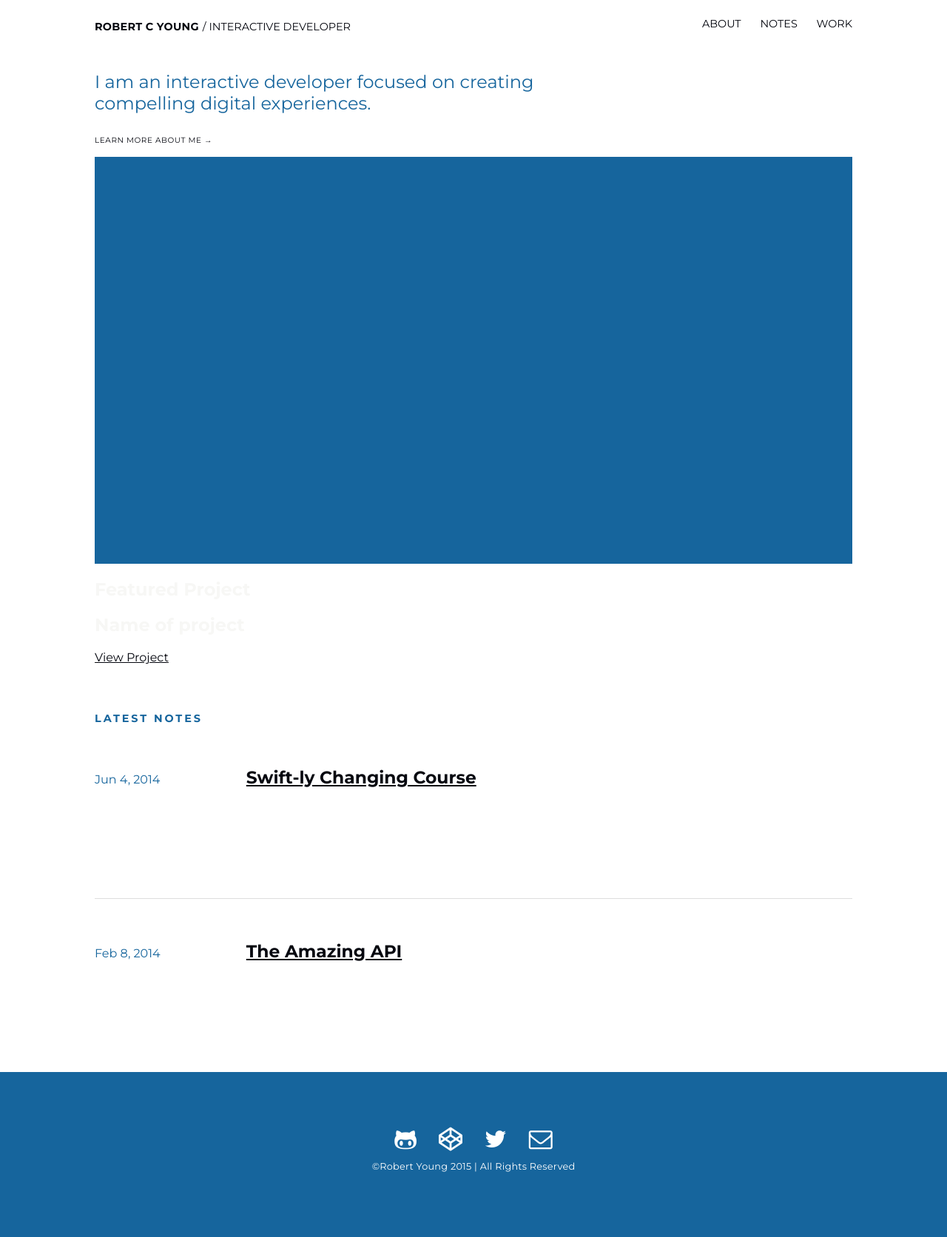
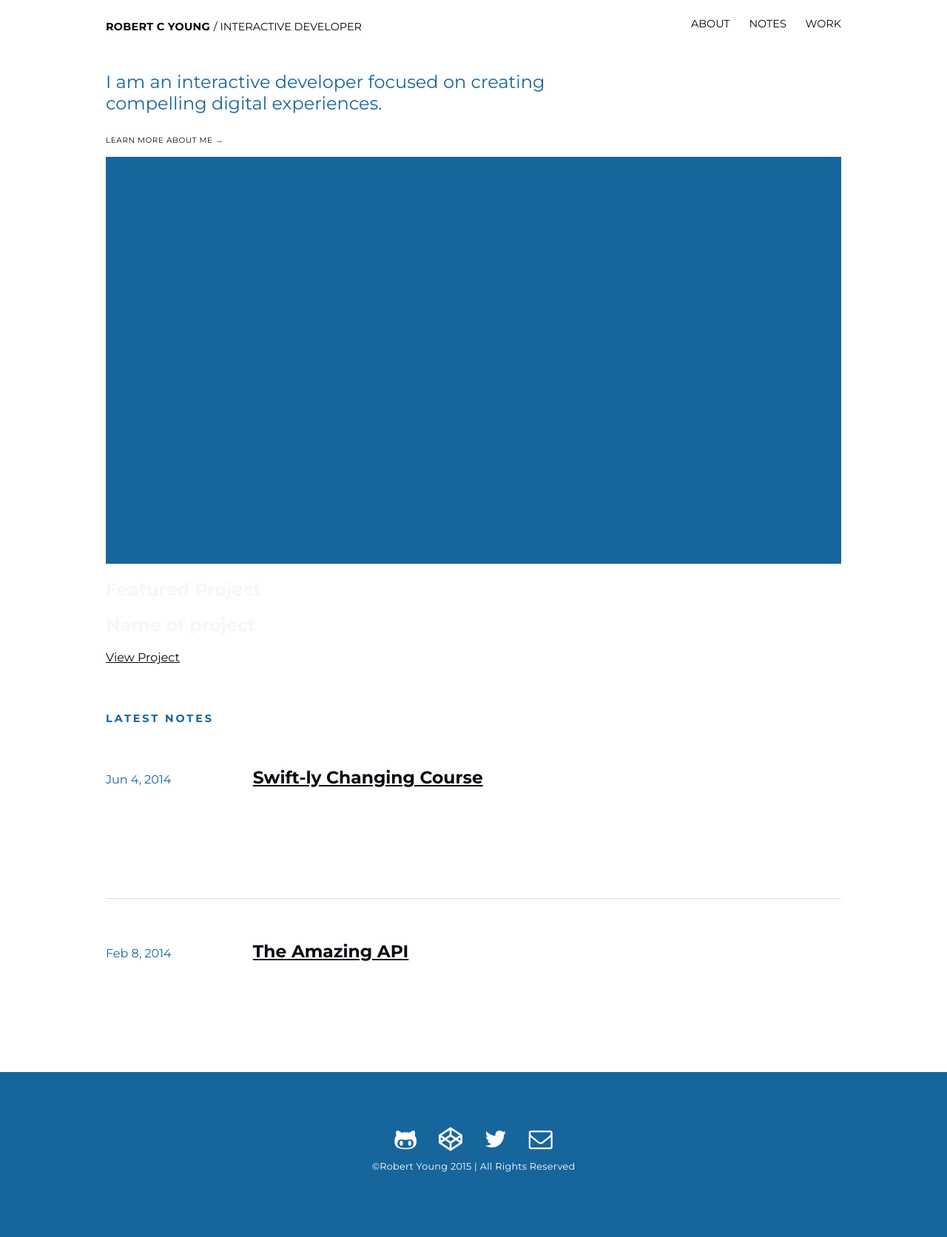
Before and after one commit to ryoungz/robblog, a Jekyll site: the page built from index.html, in a window 1280 px wide. Shown: the whole page at 74% size. Built offline with Jekyll 4.4.1, drawn with Linux system fonts in a browser that asks for light colours; nearby versions of some CDN libraries.

Commit message:
add padding around containers to prevent touching browser edges

```diff
--- a/_sass/_layout.scss
+++ b/_sass/_layout.scss
@@ -35,8 +35,11 @@ header {
   line-height: 2.25; }
   .header-link a {
     text-decoration: none; }
-
+.header-nav {
+    padding-right: 15px
+}
 .main-content .header-title {
+    padding-left: 15px;
   display: inline-block;
   font-size: .9em;
   letter-spacing: .02em;
@@ -218,6 +221,8 @@ header {
           flex-direction: column; }
 
 .site-content {
+    padding-left: 15px;
+    padding-right: 15px;
   -webkit-box-flex: 1;
   -webkit-flex: 1;
       -ms-flex: 1;
```
